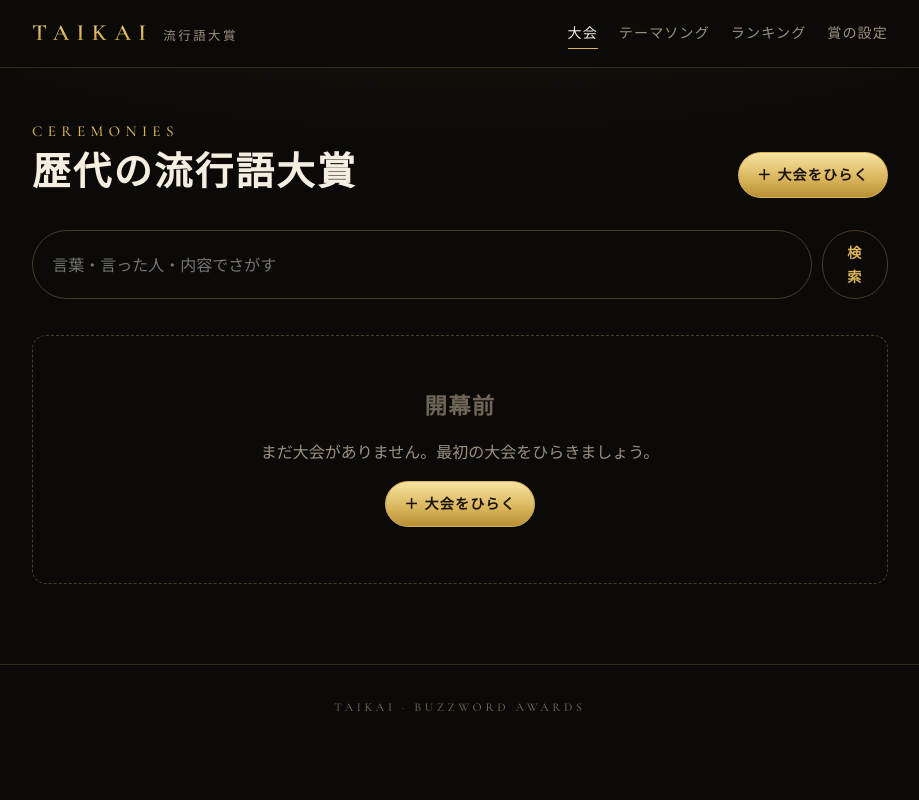
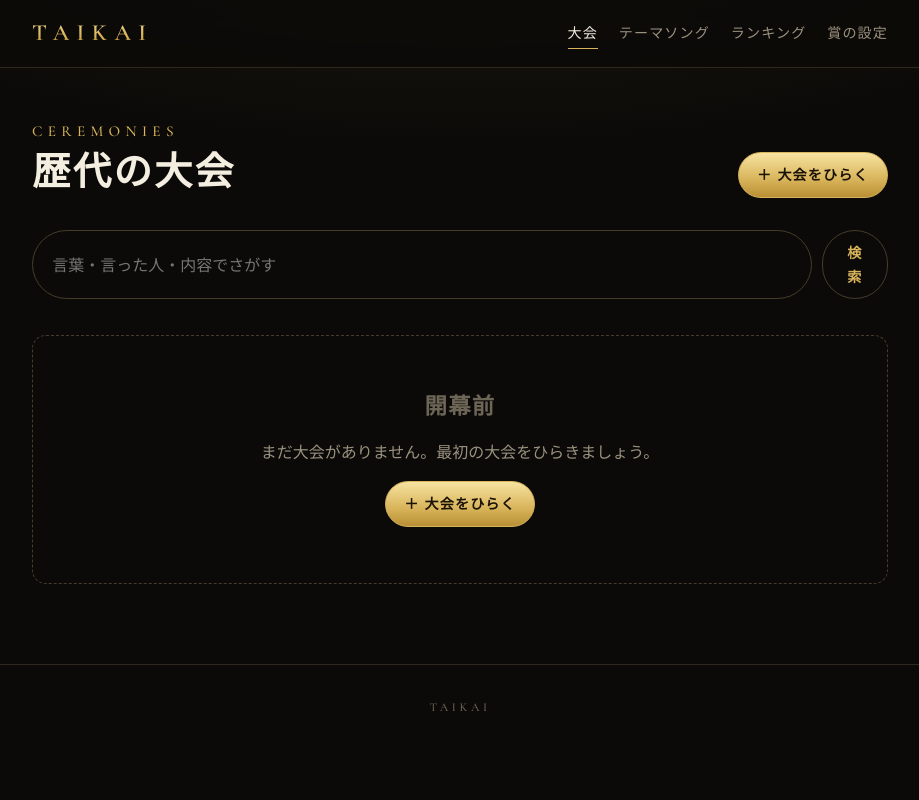
Before and after one commit to masat0shi/taikai, a Django app: page / in a window 1280 px wide. Shown: the whole page, without its empty margins (180-1099 px from the left). Run offline with Django 4.2, Linux system fonts and the light colour scheme; data that the repository does not hold is empty; some web fonts are replaced.

Commit message:
デザインを授賞式風（黒×金）に刷新
- 明朝体の大きな受賞語、賞の格に応じた金・銀・銅の表示
- 大会ページはトップ賞を中央に大きく発表する構成に
- ランキングを表彰台表示、テーマソングを時系列表示に
- 「流行語大賞」の文言を削除

Co-Authored-By: Claude Opus 5.5 <noreply@anthropic.com>

```diff
--- a/contests/templates/contests/base.html
+++ b/contests/templates/contests/base.html
@@ -4,7 +4,7 @@
   <meta charset="utf-8">
   <meta name="viewport" content="width=device-width, initial-scale=1, viewport-fit=cover">
   <meta name="theme-color" content="#0b0a08">
-  <title>{% block title %}taikai{% endblock %} | TAIKAI 流行語大賞</title>
+  <title>{% block title %}taikai{% endblock %} | TAIKAI</title>
   <link rel="preconnect" href="https://fonts.googleapis.com">
   <link rel="preconnect" href="https://fonts.gstatic.com" crossorigin>
   <link href="https://fonts.googleapis.com/css2?family=Shippori+Mincho+B1:wght@500;700;800&family=Zen+Kaku+Gothic+New:wght@400;500;700&family=Cormorant+Garamond:wght@500;600&display=swap" rel="stylesheet">
@@ -38,7 +38,6 @@
     .brand .mark { font-family:var(--latin); font-weight:600; font-size:1.45rem; letter-spacing:.32em;
                    background:linear-gradient(180deg,var(--gold-hi),var(--gold) 55%,var(--gold-lo));
                    -webkit-background-clip:text; background-clip:text; color:transparent; }
-    .brand .sub { font-family:var(--mincho); font-size:.78rem; color:var(--muted); letter-spacing:.2em; }
     nav.main { display:flex; gap:1.3rem; flex-wrap:wrap; font-size:.88rem; }
     nav.main a { color:var(--muted); letter-spacing:.08em; padding-block:.2rem; border-bottom:1px solid transparent; }
     nav.main a:hover, nav.main a.on { color:var(--ink); border-bottom-color:var(--gold); }
@@ -132,7 +131,7 @@
 <body>
 <header class="site">
   <div class="wrap">
-    <a class="brand" href="{% url 'contests:contest_list' %}"><span class="mark">TAIKAI</span><span class="sub">流行語大賞</span></a>
+    <a class="brand" href="{% url 'contests:contest_list' %}"><span class="mark">TAIKAI</span></a>
     {% with u=request.resolver_match.url_name %}
     <nav class="main">
       <a href="{% url 'contests:contest_list' %}" class="{% if u == 'contest_list' or 'contest_' in u or 'entry_' in u %}on{% endif %}">大会</a>
@@ -147,6 +146,6 @@
   {% if messages %}<ul class="messages">{% for m in messages %}<li class="{{ m.tags }}">{{ m }}</li>{% endfor %}</ul>{% endif %}
   {% block content %}{% endblock %}
 </main>
-<footer class="site">TAIKAI · BUZZWORD AWARDS</footer>
+<footer class="site">TAIKAI</footer>
 </body>
 </html>
--- a/contests/templates/contests/contest_list.html
+++ b/contests/templates/contests/contest_list.html
@@ -19,7 +19,7 @@
 <div class="page-head">
   <div>
     <div class="eyebrow">Ceremonies</div>
-    <h1 class="page">歴代の流行語大賞</h1>
+    <h1 class="page">歴代の大会</h1>
   </div>
   <div class="actions"><a class="btn" href="{% url 'contests:contest_create' %}">＋ 大会をひらく</a></div>
 </div>
```
Also changed, not shown: contests/templates/contests/contest_detail.html (+3 -4 lines).
